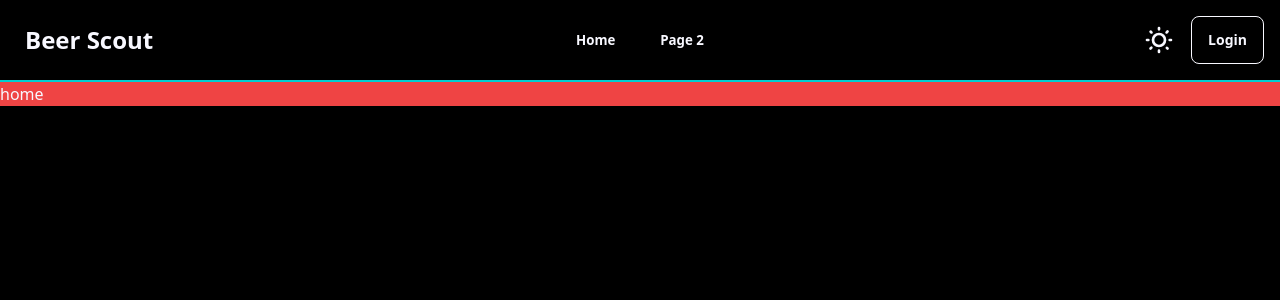
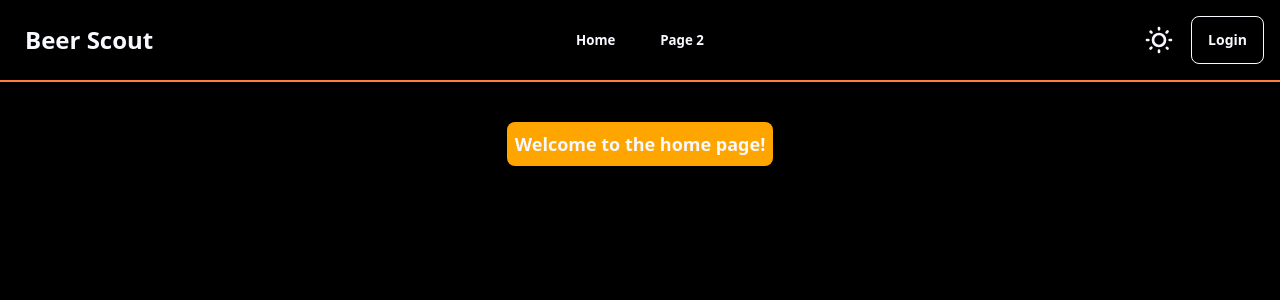
Before and after one commit to beer-scout-project/beer-scout, a React (Vite) app: page / in a window 1280 px wide. Shown: the top 300 px of the page. Built offline with nearby package versions, Linux system fonts and the light colour scheme.

Commit message:
tailwind theme updated

```diff
--- a/src/components/nav.jsx
+++ b/src/components/nav.jsx
@@ -11,7 +11,7 @@ const nav = () => {
   };
 
   return (
-    <div className='navbar fixed-nav font-main font-medium border-b-2 border-primary'>
+    <div className='navbar fixed-nav font-main font-medium border-b-2 border-secondary'>
       <div className='navbar-start'>
         <div className='dropdown'>
           <div tabIndex={0} role='button' className='btn btn-ghost lg:hidden'>
--- a/src/pages/home.jsx
+++ b/src/pages/home.jsx
@@ -1,7 +1,13 @@
 import React from 'react';
 
 const home = () => {
-  return <div className='bg-red-500'>home</div>;
+  return (
+    <div className='flex justify-center mt-10'>
+      <p className='bg-primary text-lg font-bold p-2 rounded-lg'>
+        Welcome to the home page!
+      </p>
+    </div>
+  );
 };
 
 export default home;
--- a/tailwind.config.js
+++ b/tailwind.config.js
@@ -1,5 +1,3 @@
-//update color to fit beer scout theme
-
 /** @type {import('tailwindcss').Config} */
 export default {
   content: ['./index.html', './src/**/*.{js,ts,jsx,tsx}'],
@@ -11,9 +9,9 @@ export default {
     themes: [
       {
         myDark: {
-          primary: '#00CED1',
+          primary: '#FFA500',
           'primary-content': '#000000',
-          secondary: '#FFD166',
+          secondary: '#FF7F3E',
           'secondary-content': '#000000',
           accent: '#252525',
           'accent-content': '#FFFFFF',
@@ -35,9 +33,9 @@ export default {
       },
       {
         myLight: {
-          primary: '#00CED1',
+          primary: '#FFA500',
           'primary-content': '#000000',
-          secondary: '#FFD166',
+          secondary: '#FF7F3E',
           'secondary-content': '#000000',
           accent: '#C0C0C0',
           'accent-content': '#000000',
```
